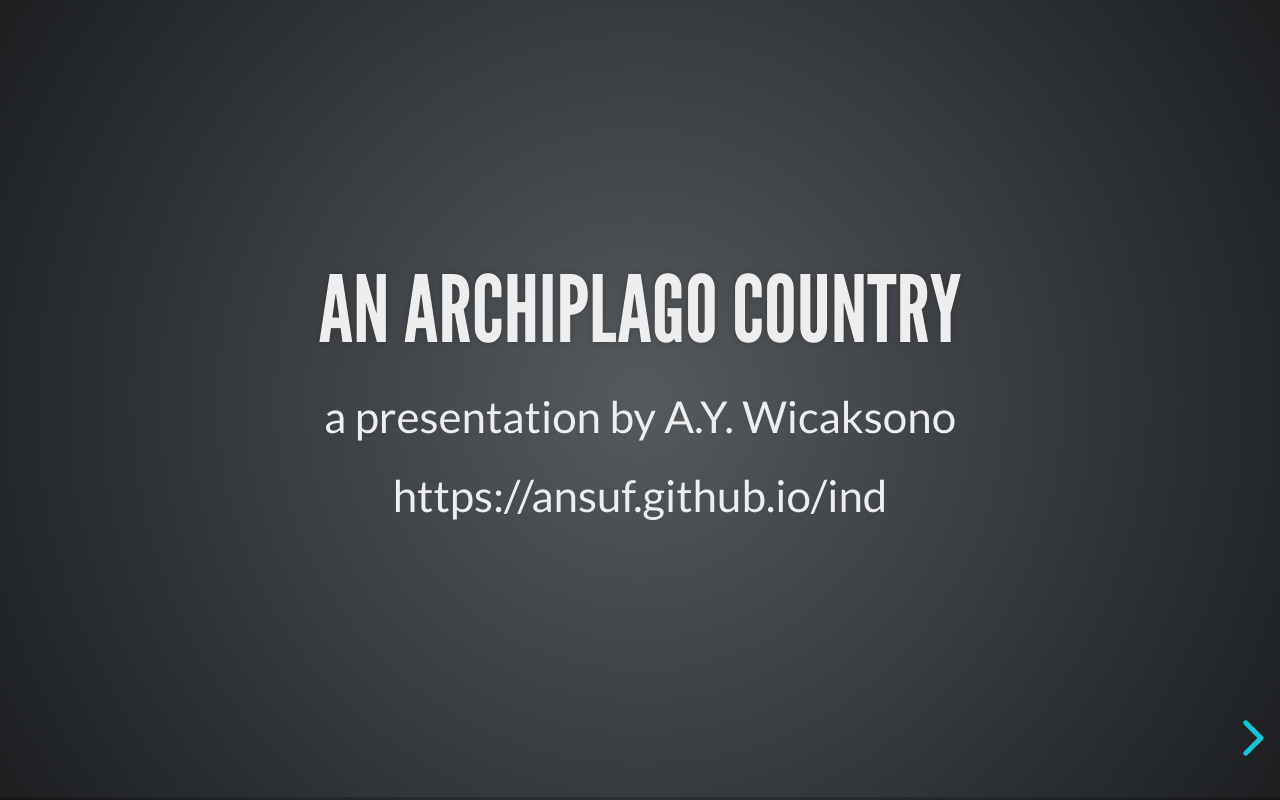
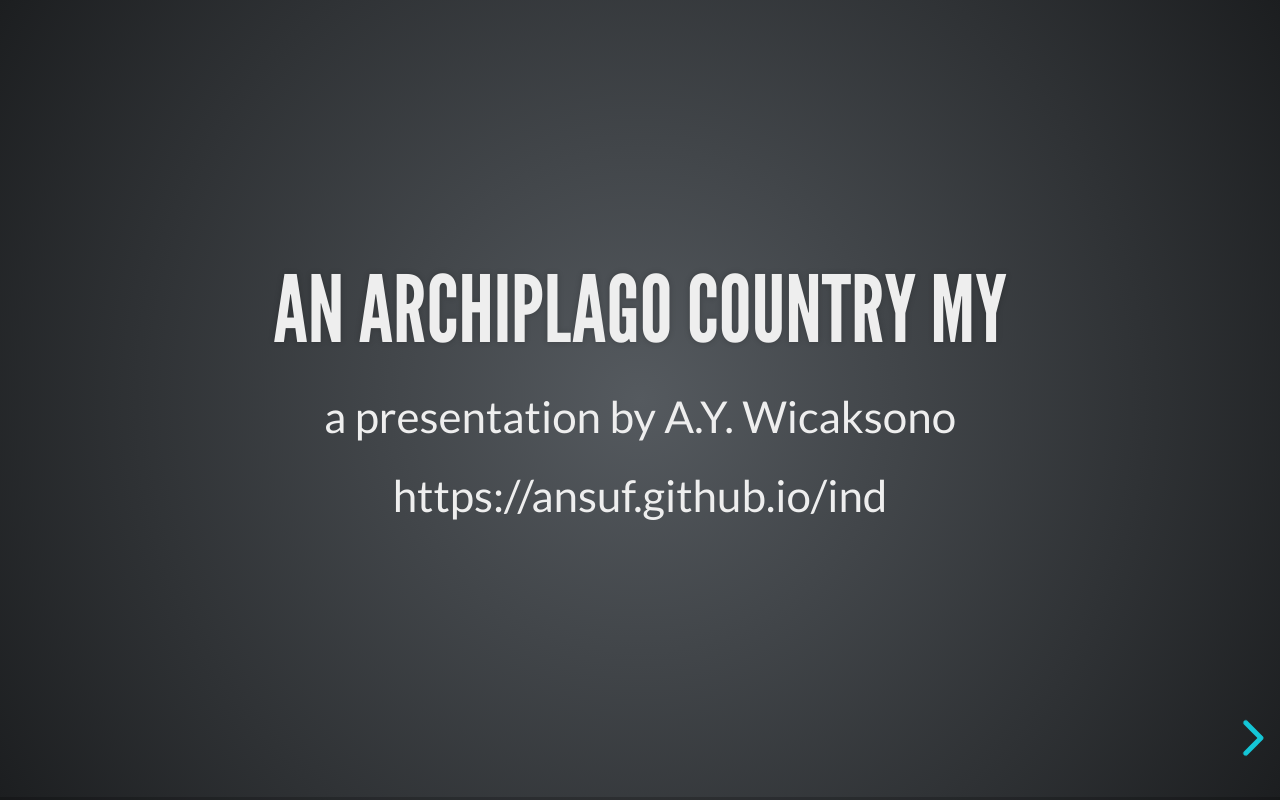
Before and after one commit to ansuf/eng, a website: page index.html in a window 1280 px wide. Drawn offline with Linux system fonts and the light colour scheme.

Commit message:
git commit -m 'second commit'

```diff
--- a/index.html
+++ b/index.html
@@ -4,7 +4,7 @@
 		<meta charset="utf-8">
 		<meta name="viewport" content="width=device-width, initial-scale=1.0, maximum-scale=1.0, user-scalable=no">
 
-		<title>An Archipelago Country</title>
+		<title>An Archipelago Country I</title>
 
 		<link rel="stylesheet" href="css/reset.css">
 		<link rel="stylesheet" href="css/reveal.css">
@@ -28,7 +28,7 @@
 
 <!--			    Judul-->
 				<section>
-				<h2> An Archiplago Country </h2>
+				<h2> An Archiplago Country my</h2>
 				<p> a presentation by A.Y. Wicaksono </p>
 				<p> https://ansuf.github.io/ind </p>
 				</section>
```
